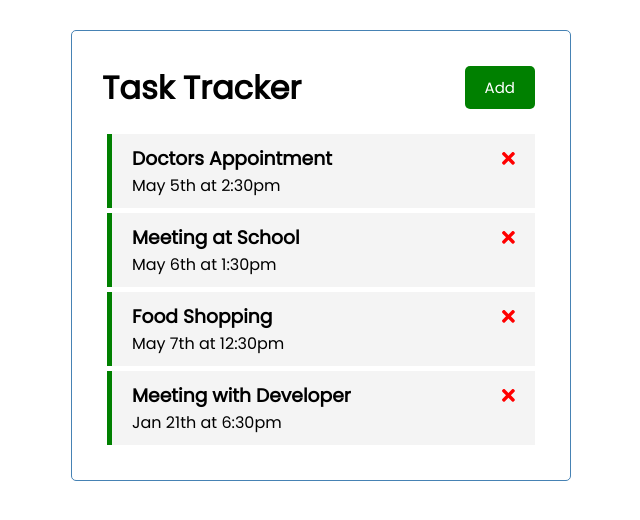
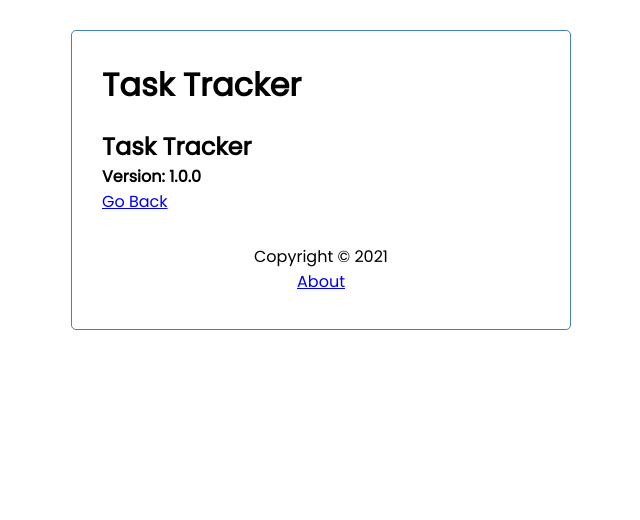
Before and after one commit to chamathamarasinghe96/Task-Tracker, an Angular app: page /about in a window 1280 px wide. Shown: the top 520 px of the page, without its empty margins (319-959 px from the left). Built offline with nearby package versions, Linux system fonts and the light colour scheme; data requests are answered from the project's data file.

Commit message:
Implement Router and Route based component display

```diff
--- a/src/app/app.component.html
+++ b/src/app/app.component.html
@@ -1,4 +1,5 @@
 <div class="container">
   <app-header></app-header>
-  <app-tasks></app-tasks>
+  <router-outlet></router-outlet>
+  <app-footer></app-footer>
 </div>
--- a/src/app/app.module.ts
+++ b/src/app/app.module.ts
@@ -3,6 +3,7 @@
 import { FontAwesomeModule } from '@fortawesome/angular-fontawesome';
 import { HttpClientModule } from '@angular/common/http';
 import { FormsModule } from '@angular/forms';
+import { RouterModule, Routes } from '@angular/router';
 
 import { AppComponent } from './app.component';
 import { HeaderComponent } from './components/header/header.component';
@@ -10,6 +11,13 @@
 import { TasksComponent } from './components/tasks/tasks.component';
 import { TaskItemComponent } from './components/task-item/task-item.component';
 import { AddTaskComponent } from './components/add-task/add-task.component';
+import { AboutComponent } from './components/about/about.component';
+import { FooterComponent } from './components/footer/footer.component';
+
+const appRoutes: Routes = [
+  { path: '', component: TasksComponent },
+  { path: 'about', component: AboutComponent },
+];
 
 @NgModule({
   declarations: [
@@ -19,8 +27,16 @@
     TasksComponent,
     TaskItemComponent,
     AddTaskComponent,
+    AboutComponent,
+    FooterComponent,
   ],
-  imports: [BrowserModule, FontAwesomeModule, HttpClientModule, FormsModule],
+  imports: [
+    BrowserModule,
+    FontAwesomeModule,
+    HttpClientModule,
+    FormsModule,
+    RouterModule.forRoot(appRoutes, { enableTracing: true }),
+  ],
   providers: [],
   bootstrap: [AppComponent],
 })
--- /dev/null
+++ b/src/app/components/about/about.component.html
@@ -0,0 +1,5 @@
+<div>
+  <h2>Task Tracker</h2>
+  <h4>Version: 1.0.0</h4>
+  <a routerLink="/">Go Back</a>
+</div>
--- /dev/null
+++ b/src/app/components/about/about.component.ts
@@ -0,0 +1,15 @@
+import { Component, OnInit } from '@angular/core';
+
+@Component({
+  selector: 'app-about',
+  templateUrl: './about.component.html',
+  styleUrls: ['./about.component.css']
+})
+export class AboutComponent implements OnInit {
+
+  constructor() { }
+
+  ngOnInit(): void {
+  }
+
+}
--- /dev/null
+++ b/src/app/components/footer/footer.component.css
@@ -0,0 +1,4 @@
+footer {
+  margin-top: 30px;
+  text-align: center;
+}
--- /dev/null
+++ b/src/app/components/footer/footer.component.html
@@ -0,0 +1,4 @@
+<footer>
+  <p>Copyright &copy; 2021</p>
+  <a routerLink="/about">About</a>
+</footer>
--- /dev/null
+++ b/src/app/components/footer/footer.component.ts
@@ -0,0 +1,15 @@
+import { Component, OnInit } from '@angular/core';
+
+@Component({
+  selector: 'app-footer',
+  templateUrl: './footer.component.html',
+  styleUrls: ['./footer.component.css']
+})
+export class FooterComponent implements OnInit {
+
+  constructor() { }
+
+  ngOnInit(): void {
+  }
+
+}
--- a/src/app/components/header/header.component.html
+++ b/src/app/components/header/header.component.html
@@ -1,6 +1,7 @@
 <header>
   <h1>{{ title }}</h1>
   <app-button
+    *ngIf="hasRoute('/')"
     color="{{ showAddTask ? 'red' : 'green' }}"
     text="{{ showAddTask ? 'Close' : 'Add' }}"
     (btnClick)="toggleAddTask()"
--- a/src/app/components/header/header.component.ts
+++ b/src/app/components/header/header.component.ts
@@ -1,6 +1,7 @@
 import { Component, OnInit } from '@angular/core';
 import { UiService } from '../../services/ui.service';
 import { Subscription } from 'rxjs';
+import { Router } from '@angular/router';
 
 @Component({
   selector: 'app-header',
@@ -12,7 +13,7 @@
   showAddTask: boolean = false;
   subscription!: Subscription;
 
-  constructor(private uiService: UiService) {
+  constructor(private uiService: UiService, private router: Router) {
     this.subscription = this.uiService.onToggle().subscribe((value) => {
       this.showAddTask = value;
     });
@@ -23,4 +24,8 @@
   toggleAddTask() {
     this.uiService.toggleAddTask();
   }
+
+  hasRoute(route: string): boolean {
+    return this.router.url === route;
+  }
 }
```
Also changed, not shown: src/app/components/about/about.component.css (added), 2 other files (tests, documents, lock files or other folders).
